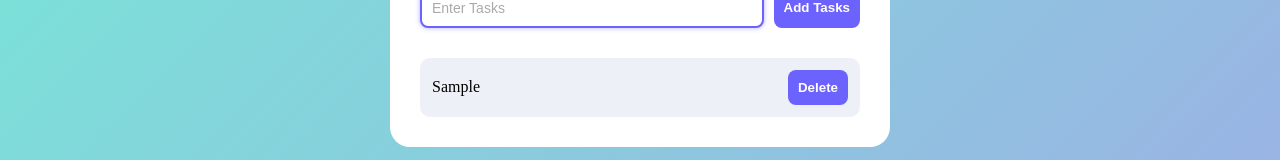
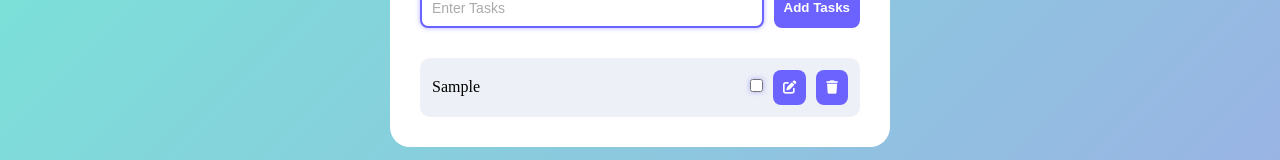
Before and after one commit to jagjotsingh00/react-setup, a React (Vite) app in the folder my-react-app/: page / in a window 1280 px wide. Both pictures are taken after typing "Sample" into the empty fields and a click on the button "Add Tasks". Shown: the part 374-534 px from the top of the page. Built offline with nearby package versions, Linux system fonts and the light colour scheme.

Commit message:
Task done

```diff
--- a/my-react-app/index.html
+++ b/my-react-app/index.html
@@ -5,6 +5,7 @@
     <link rel="icon" type="image/svg+xml" href="/vite.svg" />
     <meta name="viewport" content="width=device-width, initial-scale=1.0" />
     <link rel="stylesheet" href="https://cdnjs.cloudflare.com/ajax/libs/font-awesome/4.7.0/css/font-awesome.min.css">
+    <link rel="stylesheet" href="https://cdnjs.cloudflare.com/ajax/libs/font-awesome/6.5.0/css/all.min.css">
     <title>my-react-app</title>
   </head>
   <body>
--- a/my-react-app/src/components/TodoList.jsx
+++ b/my-react-app/src/components/TodoList.jsx
@@ -35,7 +35,11 @@ const TodoList = () => {
             <ul>
             {task.map((x,i) => (
                 <li key={i}>{x}
-                 <button onClick={() => remove(i)}>Delete</button>
+                 <span>
+                <input type="checkbox"></input>
+                <button><i class="fa-solid fa-pen-to-square"></i></button>
+                <button onClick={() => remove(i)}><i class="fa-solid fa-trash"></i></button>
+                </span>
                 </li>
             ))}
            </ul>
```
Also changed, not shown: my-react-app/src/components/TodoList.css (line endings or trailing spaces).
